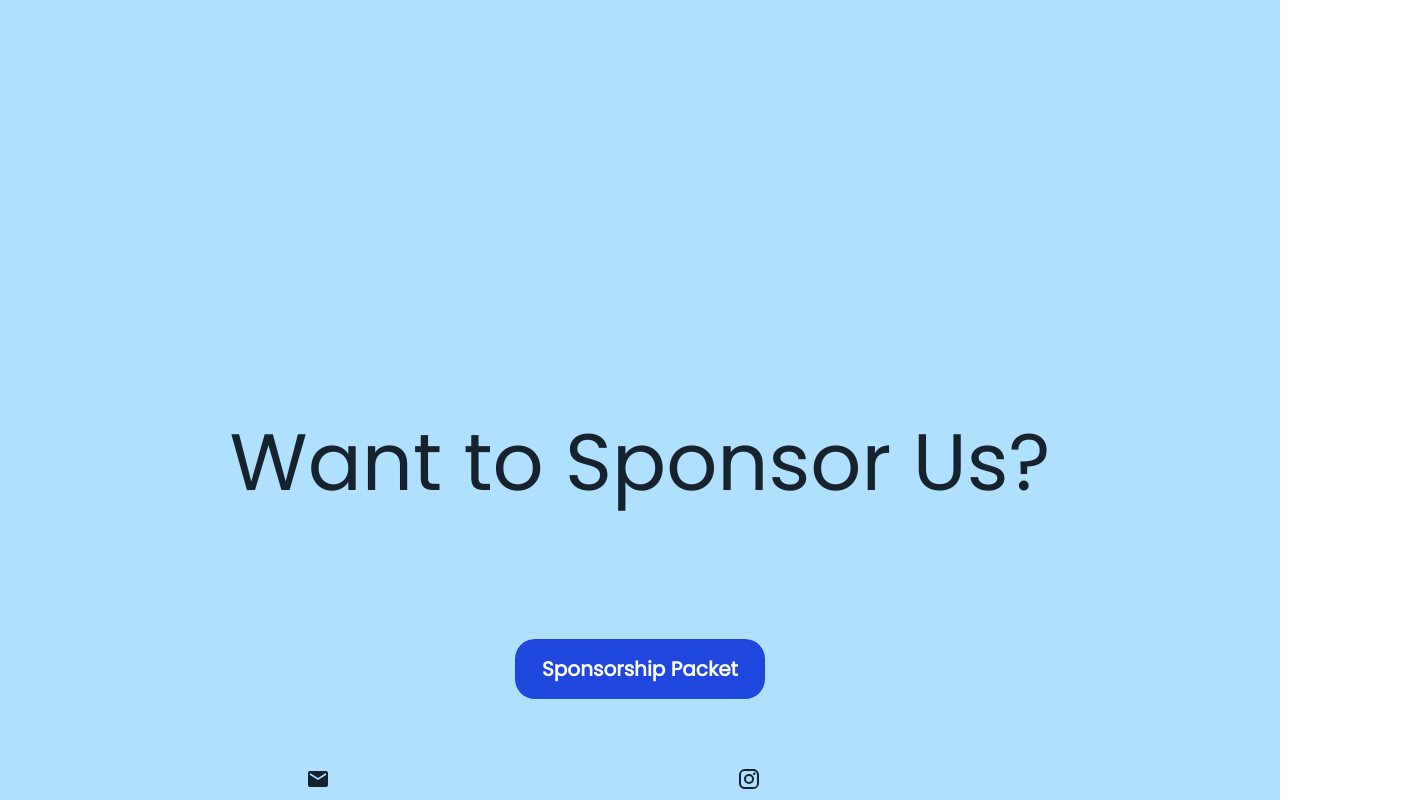
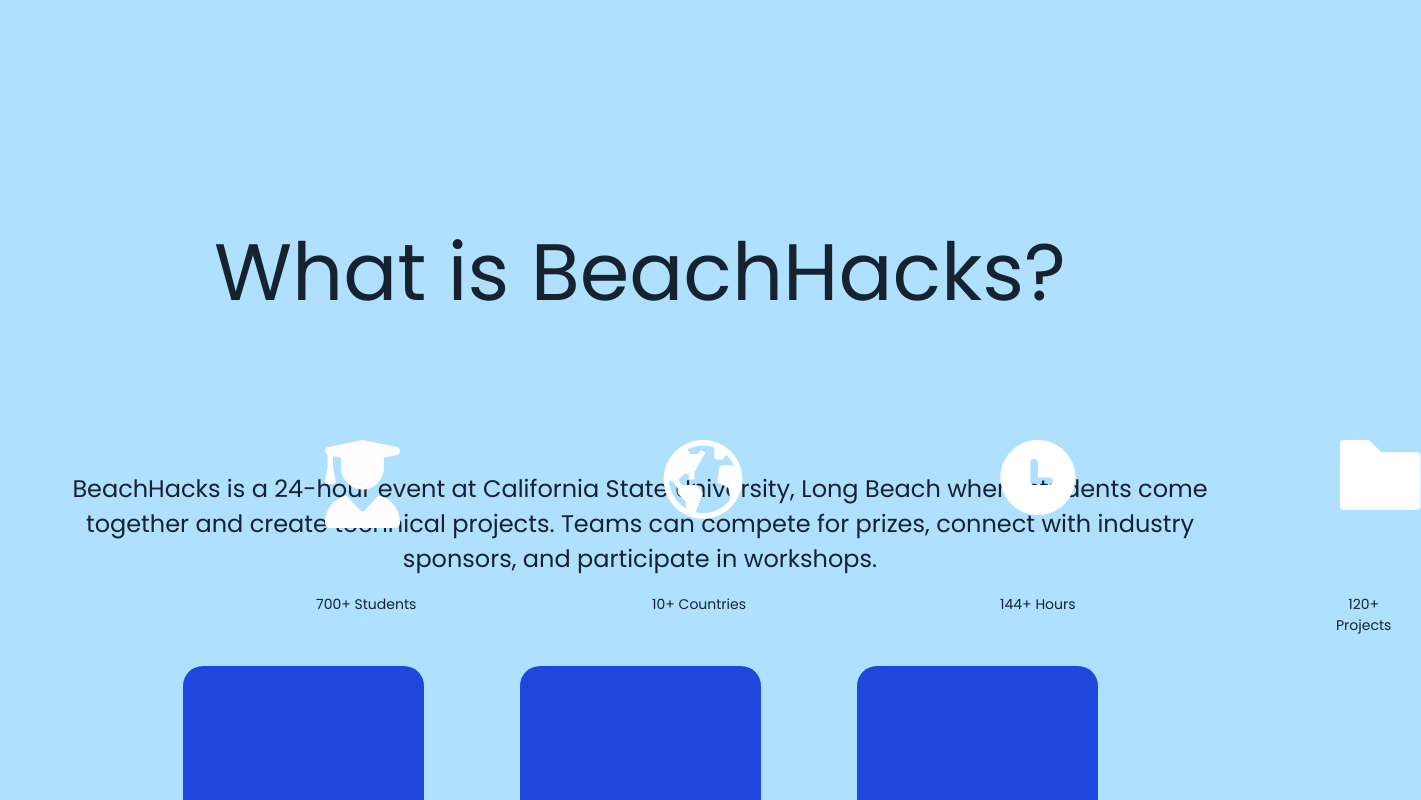
Before and after one commit to BeachHacks/beachhacks-2023-temp, a React (Create React App) app in the folder website/: page / in a window 1280 px wide. Shown: the top 800 px of the page, 1421 px wide, since content can reach past the window. Built offline with nearby package versions, Linux system fonts and the light colour scheme.

Commit message:
changed font styles in the About page

```diff
--- a/website/src/About.js
+++ b/website/src/About.js
@@ -23,16 +23,16 @@
           spacing={4}
         >
           <Grid item>
-            <Typography variant="h2">What is BeachHacks?</Typography>
+            <h2>What is BeachHacks?</h2>
           </Grid>
           <Grid item>
-            <Typography align="center" variant="h5">
+            <h5>
               BeachHacks is a 24-hour event at California State University, Long
               Beach where students come <br /> together and create technical
               projects. Teams can compete for prizes, connect with industry
               <br />
               sponsors, and participate in workshops.
-            </Typography>
+              </h5>
           </Grid>
         </Grid>
 
--- a/website/src/App.js
+++ b/website/src/App.js
@@ -8,7 +8,7 @@
 import Typography from "@mui/material/Typography";
 
 function App() {
-  return <Sponsor/>;
+  return <About/>;
 }
 
 export default App;
--- a/website/src/styles/App.css
+++ b/website/src/styles/App.css
@@ -1,6 +1,8 @@
 @import url('https://fonts.googleapis.com/css2?family=Poppins&display=swap');
 
 :root {
+  --font-size-s: 14px;
+
   --font-size-m: 24px;
   --font-size-l: 40px;
   --font-size-xl: 80px;
@@ -27,6 +29,14 @@
   font-size: var(--font-size-m);
   font-family: var(--font-family-poppins);
   font-weight: 500;
+  text-align: center;
+ }
+
+ p {
+  font-size: var(--font-size-s);
+  font-family: var(--font-family-poppins);
+  font-weight: 500;
+  text-align: center;
  }
 
 /* adjusting the entire content of the site*/
```
